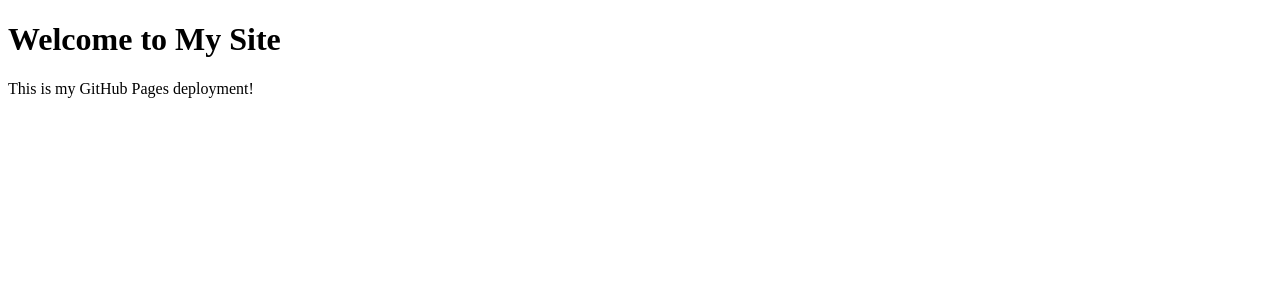
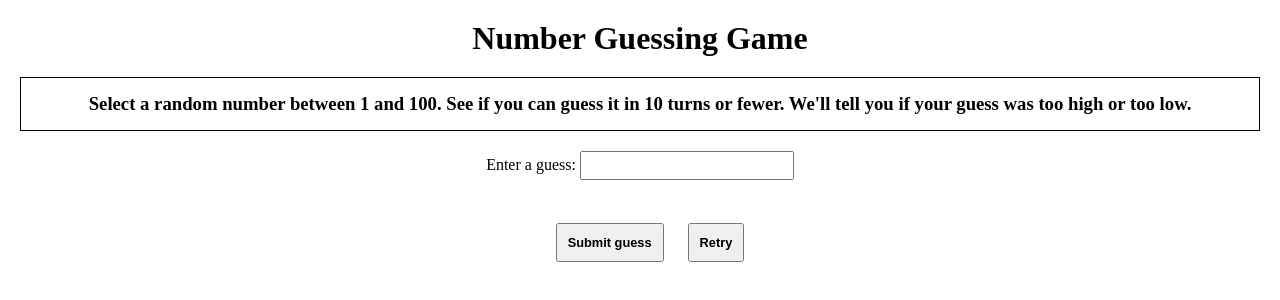
Before and after one commit to Srishtigarg05/js-learner, a plain HTML site: page index.html in a window 1280 px wide. Drawn offline with Linux system fonts and the light colour scheme; files that its build step writes are made by us from their sources.

Commit message:
Update index.html

```diff
--- a/index.html
+++ b/index.html
@@ -3,10 +3,21 @@
 <head>
     <meta charset="UTF-8">
     <meta name="viewport" content="width=device-width, initial-scale=1.0">
-    <title>My GitHub Pages Site</title>
+    <title>Guessing game</title>
+    <link rel="stylesheet" href="style.css">
 </head>
 <body>
-    <h1>Welcome to My Site</h1>
-    <p>This is my GitHub Pages deployment!</p>
+    <h1>Number Guessing Game</h1>
+    <h3>Select a random number between 1 and 100. See
+        if you can guess it in 10 turns or fewer.
+        We'll tell you if your guess was too high or too low.
+    </h3>
+    <div class="guess"> <label>Enter a guess:</label>
+        <input type="number" id="guessInput" min="1" max="100">
+    </div><br> <button id="submitGuess">Submit guess</button>
+    <button id="retryGuess" onclick="set()">Retry</button>
+    <p id="result"></p>
+<script src="script.js"></script>
+
 </body>
 </html>
```
